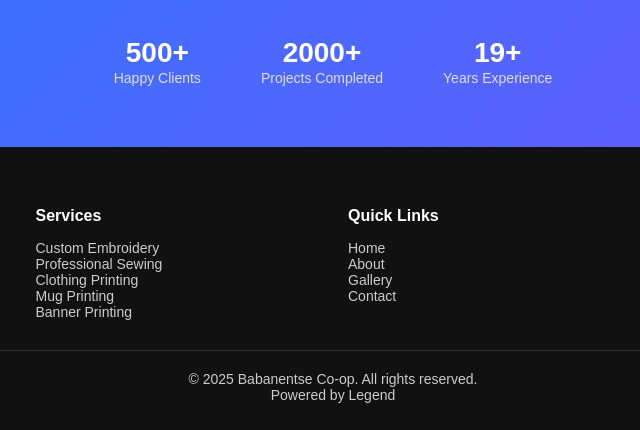
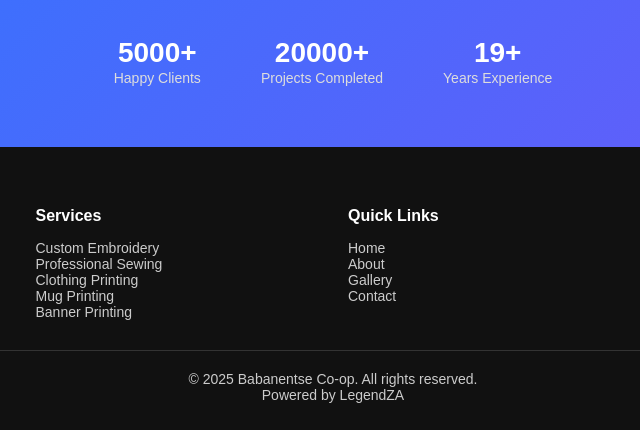
Before and after one commit to SthembisoMadlala/babanentse-co-op, a plain HTML site: page index.html in a window 1280 px wide. Shown: the part 3482-3912 px from the top of the page, 307-947 px from the left. Drawn offline with Linux system fonts and the light colour scheme.

Commit message:
Update index.html

```diff
--- a/index.html
+++ b/index.html
@@ -256,8 +256,8 @@
       <a href="services.html" class="btn btn-outline">View Our Work</a>
     </div>
     <div class="cta-stats">
-      <div><strong>500+</strong><span>Happy Clients</span></div>
-      <div><strong>2000+</strong><span>Projects Completed</span></div>
+      <div><strong>5000+</strong><span>Happy Clients</span></div>
+      <div><strong>20000+</strong><span>Projects Completed</span></div>
       <div><strong>19+</strong><span>Years Experience</span></div>
     </div>
   </div>
@@ -270,7 +270,7 @@
       <h3>Babanentse Co-op</h3>
       <p>Your trusted partner for professional sewing, embroidery, and custom printing services. Quality craftsmanship since day one.</p>
       <div class="socials">
-        <a href="#">🌐</a>
+        <a href="www.babanentse.com">🌐</a>
         <a href="#">📸</a>
         <a href="#">🐦</a>
       </div>
@@ -307,7 +307,7 @@
 
   <div class="footer-bottom">
     <p>© 2025 Babanentse Co-op. All rights reserved.</p>
-    <p>Powered by Legend</p>
+    <p>Powered by LegendZA</p>
   </div>
 </footer>
 <div id="servicesModal" class="modal">
```
